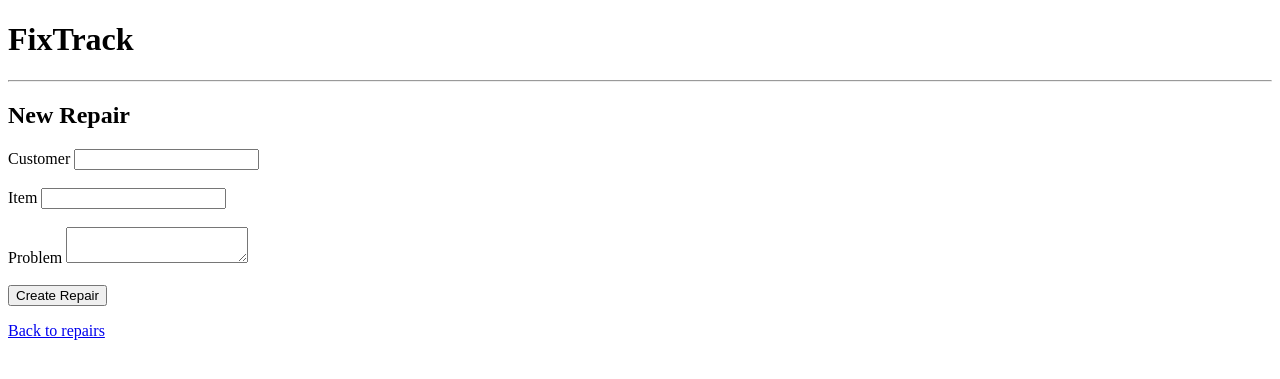
After one commit to JuanEscalada/Fixtrack, a Flask app: page /repairs/new in a window 1280 px wide. The commit adds this page. Shown: the top 379 px of the page. Run offline with Flask 3, Linux system fonts and the light colour scheme.

Commit message:
✨ Add repair creation form

```diff
--- a/app/routes.py
+++ b/app/routes.py
@@ -1,5 +1,6 @@
-from flask import Blueprint, render_template
+from flask import Blueprint, redirect, render_template, request, url_for
 
+from app import db
 from app.models import Repair
 
 
@@ -14,3 +15,21 @@ def index():
         "repairs.html",
         repairs=repairs,
     )
+
+
+@main.route("/repairs/new", methods=["GET", "POST"])
+def new_repair():
+    if request.method == "POST":
+        repair = Repair(
+            customer=request.form["customer"],
+            item=request.form["item"],
+            problem=request.form["problem"],
+            status="Received",
+        )
+
+        db.session.add(repair)
+        db.session.commit()
+
+        return redirect(url_for("main.index"))
+
+    return render_template("repair_form.html")
--- a/app/templates/base.html
+++ b/app/templates/base.html
@@ -3,8 +3,7 @@
 <head>
     <meta charset="utf-8">
     <meta name="viewport" content="width=device-width, initial-scale=1">
-
-    <title>{% block title %}FixTrack{% endblock %}</title>
+    <title>FixTrack</title>
 </head>
 
 <body>
--- /dev/null
+++ b/app/templates/repair_form.html
@@ -0,0 +1,58 @@
+{% extends "base.html" %}
+
+{% block title %}New Repair - FixTrack{% endblock %}
+
+{% block content %}
+
+<h2>New Repair</h2>
+
+<form method="post">
+
+    <div>
+        <label for="customer">Customer</label>
+        <input
+            type="text"
+            id="customer"
+            name="customer"
+            required
+        >
+    </div>
+
+    <br>
+
+    <div>
+        <label for="item">Item</label>
+        <input
+            type="text"
+            id="item"
+            name="item"
+            required
+        >
+    </div>
+
+    <br>
+
+    <div>
+        <label for="problem">Problem</label>
+        <textarea
+            id="problem"
+            name="problem"
+            required
+        ></textarea>
+    </div>
+
+    <br>
+
+    <button type="submit">
+        Create Repair
+    </button>
+
+</form>
+
+<p>
+    <a href="{{ url_for('main.index') }}">
+        Back to repairs
+    </a>
+</p>
+
+{% endblock %}
```
Also changed, not shown: app/templates/repairs.html (+5 -9 lines).
